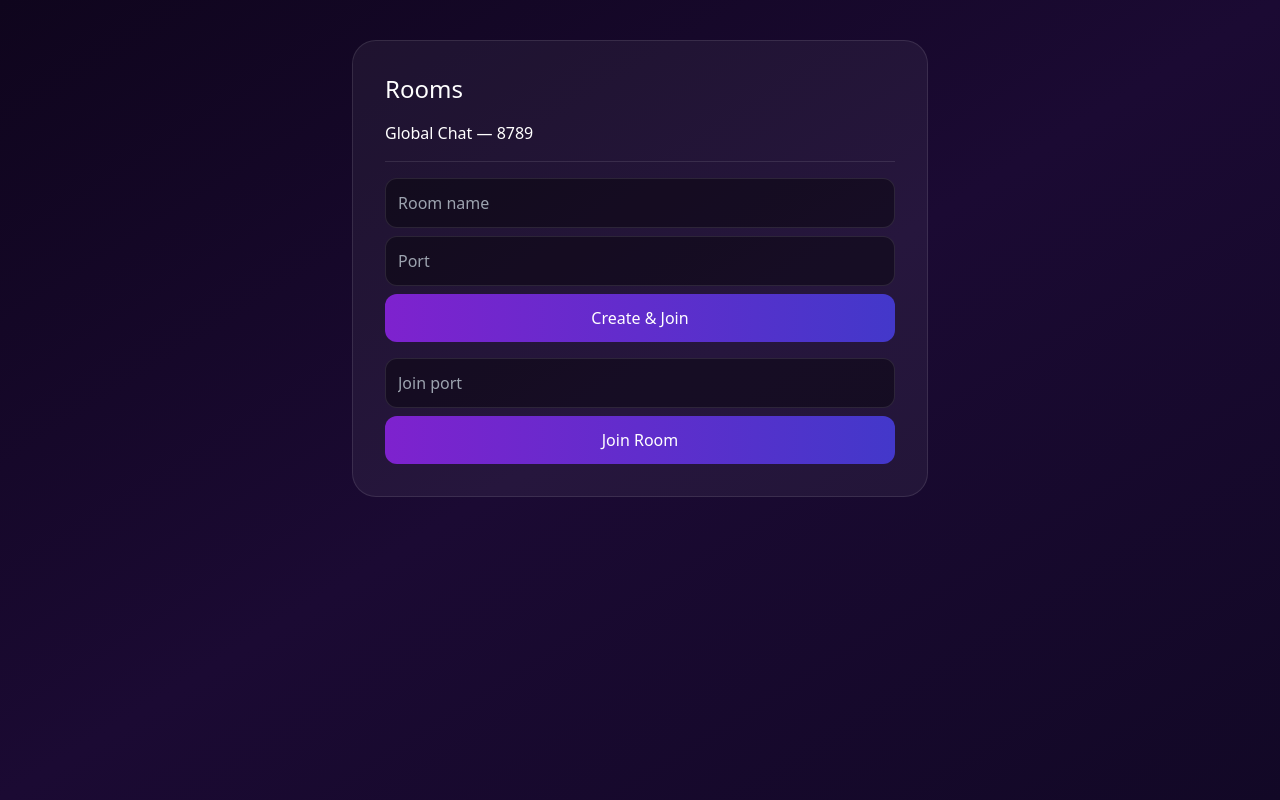
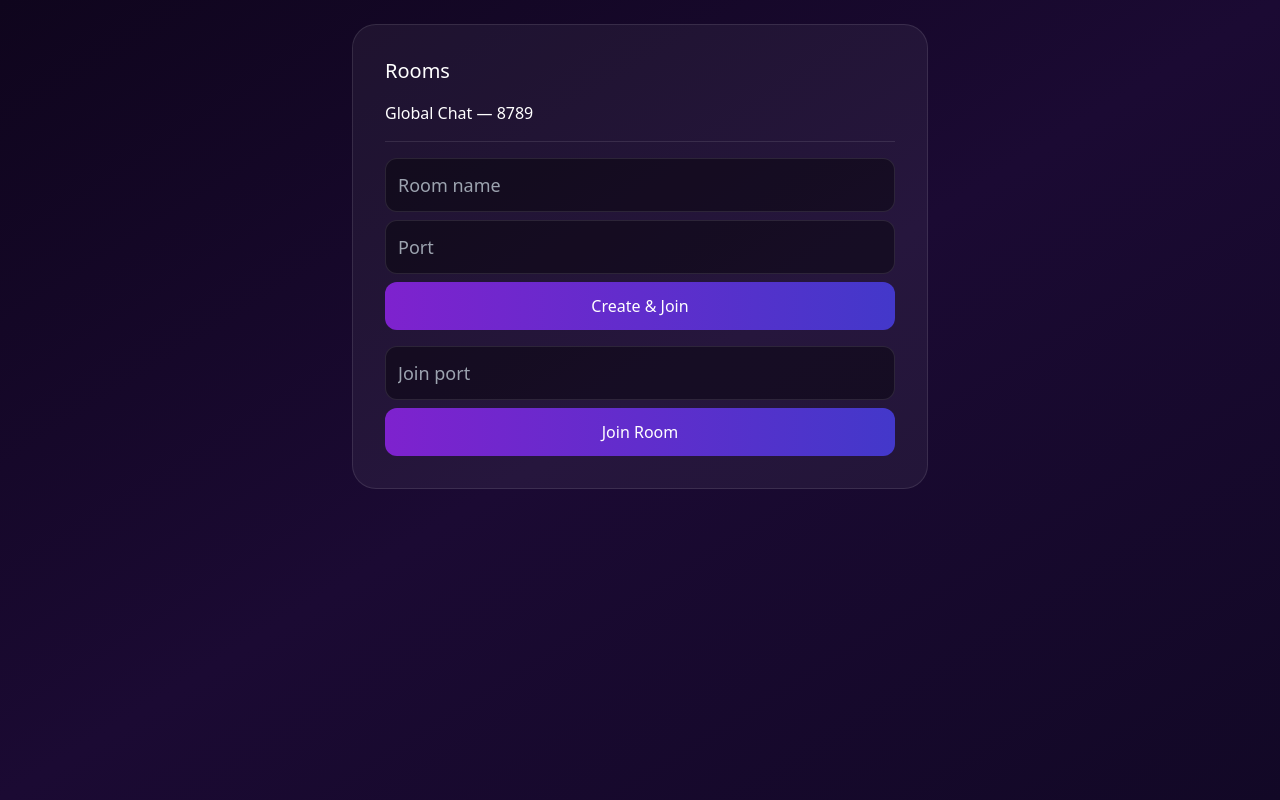
Before and after one commit to Rasa8877/hashchat, a Flask app: page /main in a window 1280 px wide. Run offline with Flask 3, Linux system fonts and the light colour scheme; the visitor is signed in with stand-in values (Sample User, id 1); data comes from the database, SQL or seed files in the repository; some libraries are stand-ins or nearby versions.

Commit message:
Fixed bugs

```diff
--- a/app.py
+++ b/app.py
@@ -8,6 +8,7 @@ import sqlite3, os
 
 app = Flask(__name__)
 app.secret_key = os.urandom(32)
+
 socketio = SocketIO(app, async_mode="eventlet", cors_allowed_origins="*")
 
 DB = "chat.db"
@@ -31,11 +32,10 @@ def init_db():
     con.commit()
     con.close()
 
-
 init_db()
 
 @app.before_request
-def make_session_permanent():
+def session_id():
     if "sid" not in session:
         session["sid"] = str(uuid4())
 
@@ -48,7 +48,6 @@ def index():
         return redirect("/main")
     return render_template("index.html")
 
-
 @app.route("/main")
 def main():
     if "nick" not in session:
@@ -59,7 +58,6 @@ def main():
     rooms = cur.fetchall()
     con.close()
     return render_template("main.html", rooms=rooms)
-
 
 @app.route("/create_room", methods=["POST"])
 def create_room():
@@ -74,7 +72,6 @@ def create_room():
     con.close()
     return redirect(f"/chat/{port}")
 
-
 @app.route("/join_room")
 def join_room_page():
     port = request.args.get("port")
@@ -87,24 +84,16 @@ def join_room_page():
         return "Room does not exist."
     return redirect(f"/chat/{port}")
 
-
 @app.route("/chat/<port>")
 def chat(port):
     if "nick" not in session:
         return redirect("/")
     return render_template("chat.html", port=port, nick=session["nick"])
 
-
-@app.route("/leave")
-def leave():
-    return redirect("/main")
-
-
 @socketio.on("join")
 def on_join(data):
     join_room(data["room"])
     emit("msg", {"nick":"SYSTEM","msg":f'{data["nick"]} joined.'}, room=data["room"])
-
 
 @socketio.on("send")
 def on_send(data):
@@ -113,8 +102,7 @@ def on_send(data):
 @socketio.on("leave")
 def on_leave(data):
     leave_room(data["room"])
-    emit("msg",{"nick":"SYSTEM","msg":f'{data["nick"]} left.'},room=data["room"])
-
+    emit("msg", {"nick":"SYSTEM","msg":f'{data["nick"]} left.'}, room=data["room"])
 
 if __name__ == "__main__":
     socketio.run(app, host="0.0.0.0", port=8000)
--- a/templates/index.html
+++ b/templates/index.html
@@ -1,12 +1,13 @@
 <!DOCTYPE html>
 <html>
 <head>
+<meta name="viewport" content="width=device-width, initial-scale=1.0">
 <script src="https://cdn.tailwindcss.com"></script>
 </head>
 <body class="min-h-screen bg-gradient-to-br from-[#0f051d] via-[#1b0a33] to-[#120826] flex items-center justify-center text-white">
-<div class="bg-white/5 p-8 rounded-3xl shadow-2xl border border-white/10">
+<div class="bg-white/5 p-6 sm:p-8 rounded-3xl border border-white/10 w-full max-w-sm mx-4">
 <form method="post">
-<input name="nick" placeholder="Nickname" class="w-full p-3 rounded-xl bg-black/40 border border-white/10 text-white">
+<input name="nick" placeholder="Nickname" class="w-full p-3 text-base sm:text-lg rounded-xl bg-black/40 border border-white/10 text-white">
 <button class="w-full mt-4 py-3 rounded-xl bg-gradient-to-r from-purple-700 to-indigo-700">Enter</button>
 </form>
 </div>
--- a/templates/main.html
+++ b/templates/main.html
@@ -1,24 +1,23 @@
 <!DOCTYPE html>
 <html>
 <head>
+<meta name="viewport" content="width=device-width, initial-scale=1.0">
 <script src="https://cdn.tailwindcss.com"></script>
 </head>
-<body class="min-h-screen bg-gradient-to-br from-[#0f051d] via-[#1b0a33] to-[#120826] text-white p-10">
-<div class="bg-white/5 p-8 rounded-3xl border border-white/10 max-w-xl mx-auto">
-<h1 class="text-2xl mb-4">Rooms</h1>
+<body class="min-h-screen bg-gradient-to-br from-[#0f051d] via-[#1b0a33] to-[#120826] text-white p-6">
+<div class="bg-white/5 p-6 sm:p-8 rounded-3xl border border-white/10 w-full max-w-xl mx-auto">
+<h1 class="text-xl mb-4">Rooms</h1>
 {% for r in rooms %}
 <p>{{r[0]}} — {{r[1]}}</p>
 {% endfor %}
 <hr class="my-4 border-white/10">
-
 <form action="/create_room" method="post">
-<input name="name" placeholder="Room name" class="w-full p-3 rounded-xl bg-black/40 border border-white/10 text-white mb-2">
-<input name="port" placeholder="Port" class="w-full p-3 rounded-xl bg-black/40 border border-white/10 text-white mb-2">
+<input name="name" placeholder="Room name" class="w-full p-3 text-base sm:text-lg rounded-xl bg-black/40 border border-white/10 text-white mb-2">
+<input name="port" placeholder="Port" class="w-full p-3 text-base sm:text-lg rounded-xl bg-black/40 border border-white/10 text-white mb-2">
 <button class="w-full py-3 rounded-xl bg-gradient-to-r from-purple-700 to-indigo-700">Create & Join</button>
 </form>
-
 <form action="/join_room" method="get" class="mt-4">
-<input name="port" placeholder="Join port" class="w-full p-3 rounded-xl bg-black/40 border border-white/10 text-white mb-2">
+<input name="port" placeholder="Join port" class="w-full p-3 text-base sm:text-lg rounded-xl bg-black/40 border border-white/10 text-white mb-2">
 <button class="w-full py-3 rounded-xl bg-gradient-to-r from-purple-700 to-indigo-700">Join Room</button>
 </form>
 </div>
```
Also changed, not shown: templates/chat.html (+11 -28 lines).
